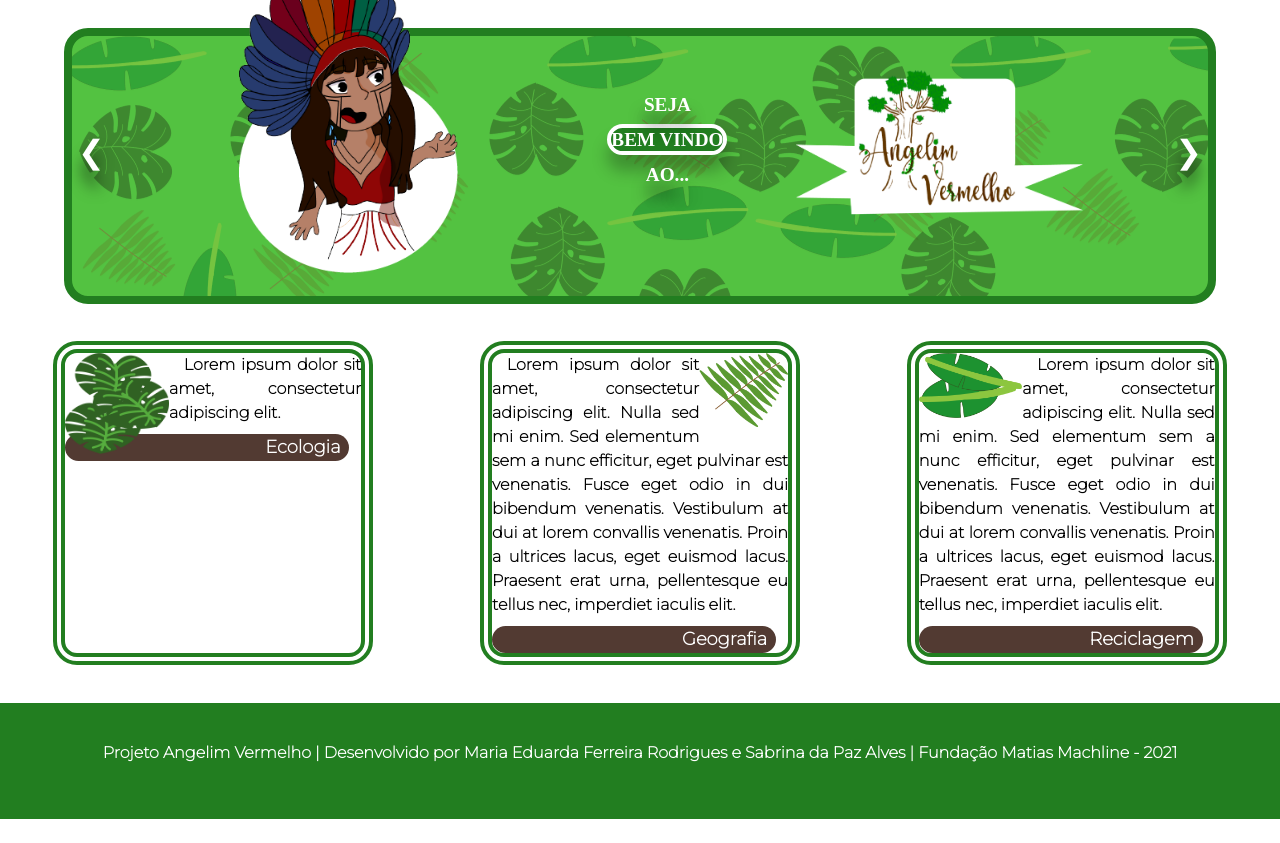
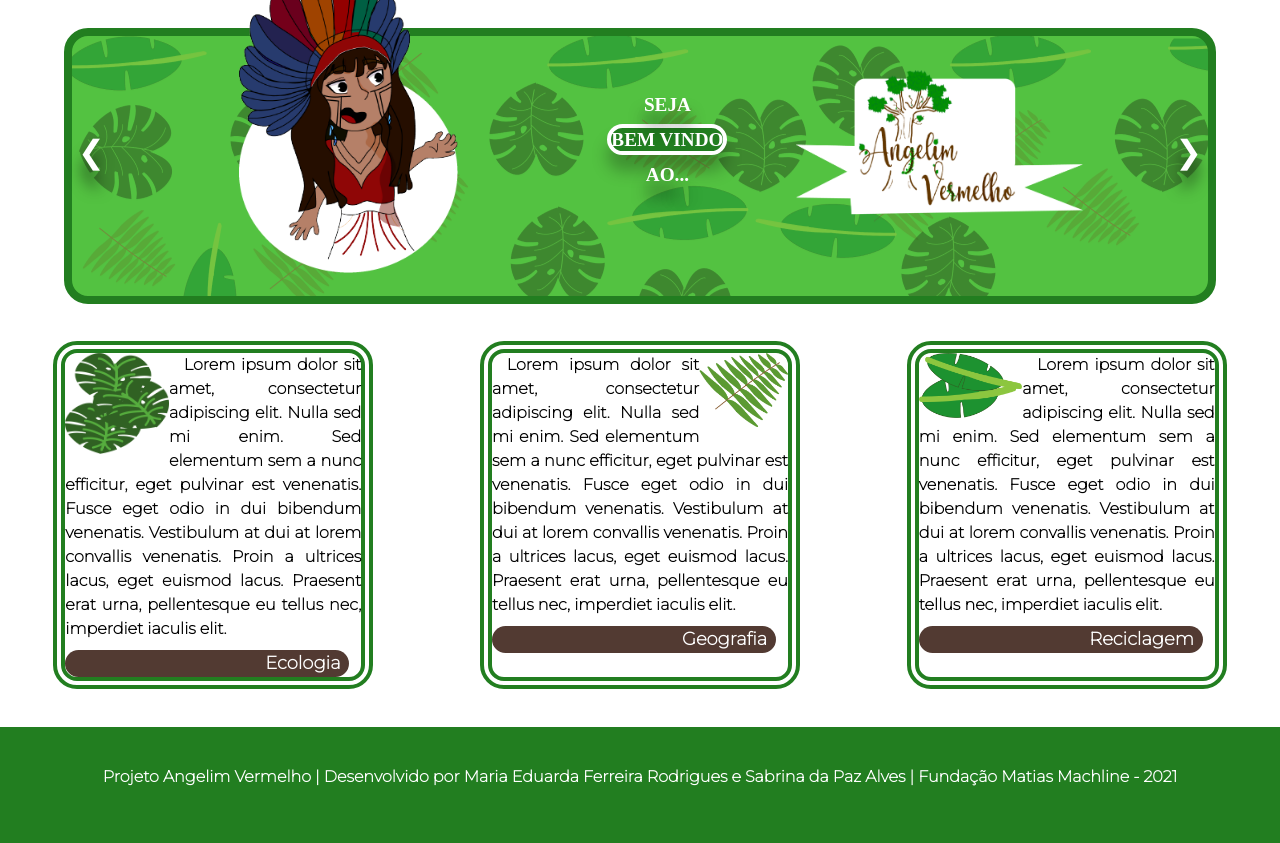
Before and after one commit to mariaeduardaferreira/angelimvermelho_, a plain HTML site: page index.html in a window 1280 px wide. Shown: the part 235-1078 px from the top of the page. Before the commit the page ends 1054 px from the top, so only its background shows below. Drawn offline with nearby package versions, Linux system fonts and the light colour scheme; a script that the page names is missing; a web font is replaced by a local one.

Commit message:
Update index.html

```diff
--- a/index.html
+++ b/index.html
@@ -113,7 +113,7 @@
         <div class="row" id="quadrinhos">
             <div class="w-10 mx-auto" id="q1">
             <img src="./home/costelas.png" id="costelas">
-                Lorem ipsum dolor sit amet, consectetur adipiscing elit.
+                Lorem ipsum dolor sit amet, consectetur adipiscing elit. Nulla sed mi enim. Sed elementum sem a nunc efficitur, eget pulvinar est venenatis. Fusce eget odio in dui bibendum venenatis. Vestibulum at dui at lorem convallis venenatis. Proin a ultrices lacus, eget euismod lacus. Praesent erat urna, pellentesque eu tellus nec, imperdiet iaculis elit.
                 <div class="tit"id="titulinho1">
                     Ecologia
                 </div>
```
